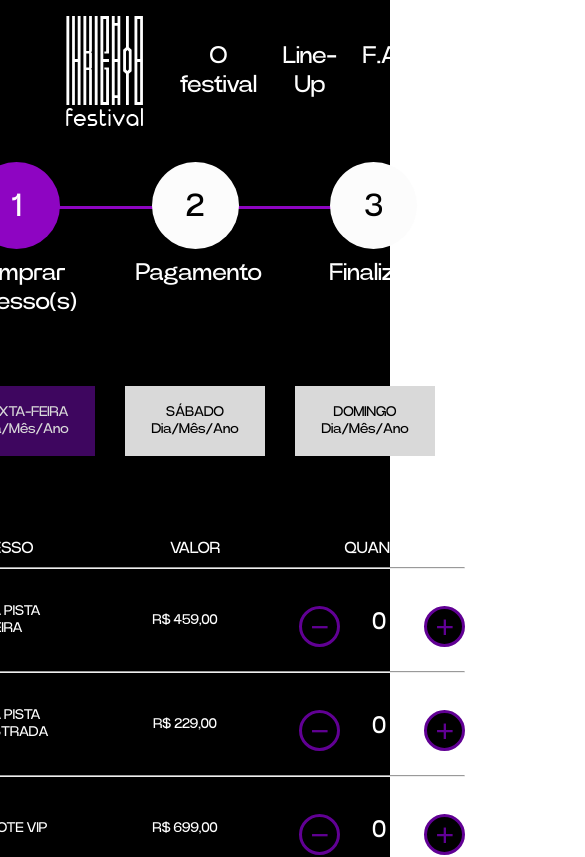
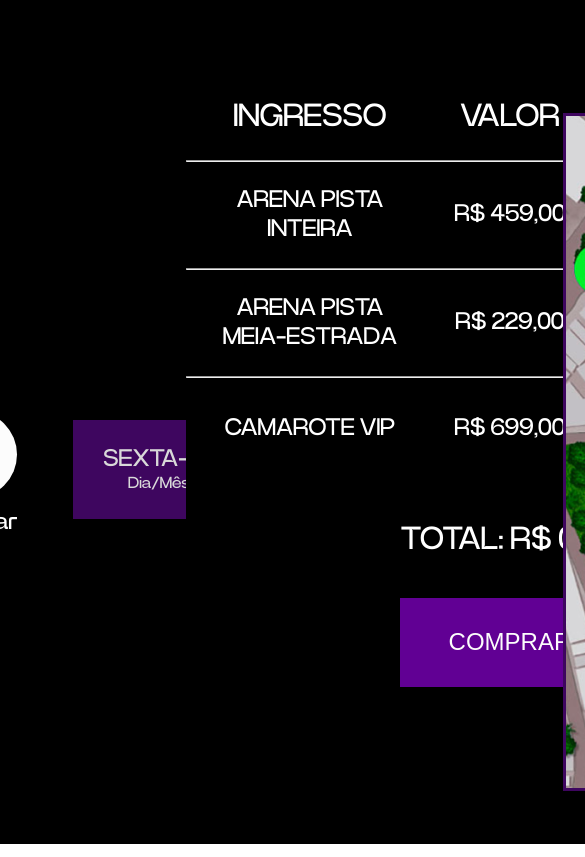
Before and after one commit to elcarvalhogoncalves/inkigayofestival, a Next.js app in the folder inkigayo-festival/: page /ingresso in a window 390 px wide. Shown: the top 857 px of the page, 585 px wide, since content can reach past the window. Built offline with nearby package versions, Linux system fonts and the light colour scheme.

Commit message:
front-end: comecei a ajustar o mobile

```diff
--- a/inkigayo-festival/src/app/(ingresso)/ingresso/page.tsx
+++ b/inkigayo-festival/src/app/(ingresso)/ingresso/page.tsx
@@ -21,7 +21,6 @@ export default function Ingresso() {
 
   return (
     <main className={styles.main}>
-      <Navbar />
       <section className={styles.stepWizard}>
         <ul className={styles.stepWizardList}>
           <li className={styles.stepWizardItem}>
--- a/inkigayo-festival/src/styles/components/ingresso/Ingresso.module.css
+++ b/inkigayo-festival/src/styles/components/ingresso/Ingresso.module.css
@@ -1,4 +1,10 @@
-@media only screen and (max-width: 400px) {
+@media screen and (max-width: 400px) {
+  .main {
+    display: flex;
+    justify-content: center;
+    align-items: center;
+  }
+
   .progressCount {
     height: 50px;
     width: 50px;
--- a/inkigayo-festival/src/styles/components/ingresso/IngressoComprar.module.css
+++ b/inkigayo-festival/src/styles/components/ingresso/IngressoComprar.module.css
@@ -1,36 +1,18 @@
-@media only screen and (max-width: 670px) {
-  .tableTitles {
-    padding: 0px 30px 0px 30px !important;
-  }
-  .cardsDaysList {
-    gap: 3rem !important;
+@media screen and (max-width: 670px) {
+  .divider {
+    display: flex;
+    align-items: center;
+    justify-content: center;
+    width: 380px !important;
   }
 
-  .cardsDaysItem {
-    width: 140px !important;
-    height: 70px !important;
+  .cardsDaysList {
+    width: 113px;
+    height: 43px;
   }
 
-  .divider {
-    width: 600px !important;
-  }
-
-  .titleTable {
-    font-size: 16px !important;
-  }
-
-  .daystitle {
-    font-size: 14px !important;
-  }
-
-  .datetitle {
-    font-size: 14px !important;
-  }
-
-  .td {
-    width: 150px !important;
-    font-size: 14px !important;
-    padding: 0px 0px 0px 30px !important;
+  .imagemArena {
+    width: 10%;
   }
 }
 
--- a/inkigayo-festival/src/styles/components/ingresso/IngressoSuccess.module.css
+++ b/inkigayo-festival/src/styles/components/ingresso/IngressoSuccess.module.css
@@ -1,7 +1,3 @@
-.progressCount {
-  background: #8e05c2 !important;
-}
-
 .successSection {
   display: flex;
   justify-content: center;
```
